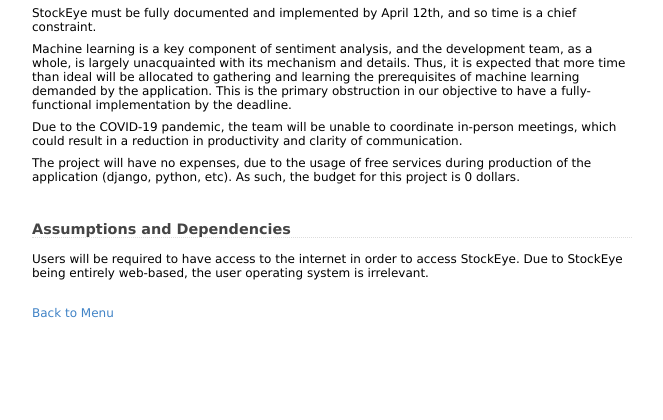
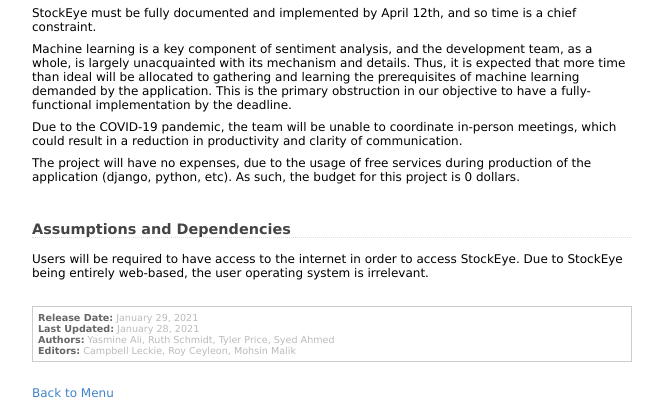
Before and after one commit to stocksense/stocksense.github.io, a PHP site: page /docs/specifications.html in a window 1280 px wide. Shown: the part 840-1260 px from the top of the page, without its empty margins (308-971 px from the left). Before the commit the page ends 1158 px from the top, so only its background shows below. Run offline with PHP 8.4, Linux system fonts and the light colour scheme.

Commit message:
Added credits to specifications

```diff
--- a/css/styles.css
+++ b/css/styles.css
@@ -100,6 +100,24 @@
 	font-size: 120%;
 	color: #fff;
 	background-color: #333;
+}
+
+.page-info {
+	/*font-style: italic;*/
+	font-weight: normal;
+	font-size: 80%;
+	color: #444;
+	margin-bottom: 6px;
+	padding: 5px;
+	color: #666;
+	background-color: #fff;
+	border: 1px solid #ccc;
+	text-align: left;
+}
+
+.values {
+	font-style: normal;
+	color: #bbb;
 }
 
 .notice {
--- a/docs/specifications.html
+++ b/docs/specifications.html
@@ -38,7 +38,24 @@
         <h3><b>Assumptions and Dependencies</b></h3>
         <p>Users will be required to have access to the internet in order to access StockEye. Due to StockEye being entirely web-based, the user operating system is irrelevant.</p>
         <br>
+        <div>
+        <p class="page-info">
+            <span style="font-weight: bold;">Release Date:</span>
+            <span class="values">January 29, 2021</span>
+            <br>
+            <span style="font-weight: bold;">Last Updated:</span>
+            <span class="values">January 28, 2021</span>
+            <br>
+            <span style="font-weight: bold;">Authors:</span>
+            <span class="values">Yasmine Ali, Ruth Schmidt, Tyler Price, Syed Ahmed </span>
+            <br>
+            <span style="font-weight: bold;">Editors:</span>
+            <span class="values">Campbell Leckie, Roy Ceyleon, Mohsin Malik </span>
+        </p>
+        </div>
+        <br>
         <p><a href="/">Back to Menu</a></p>
         </div>
+
     </body>
 </html>
```
